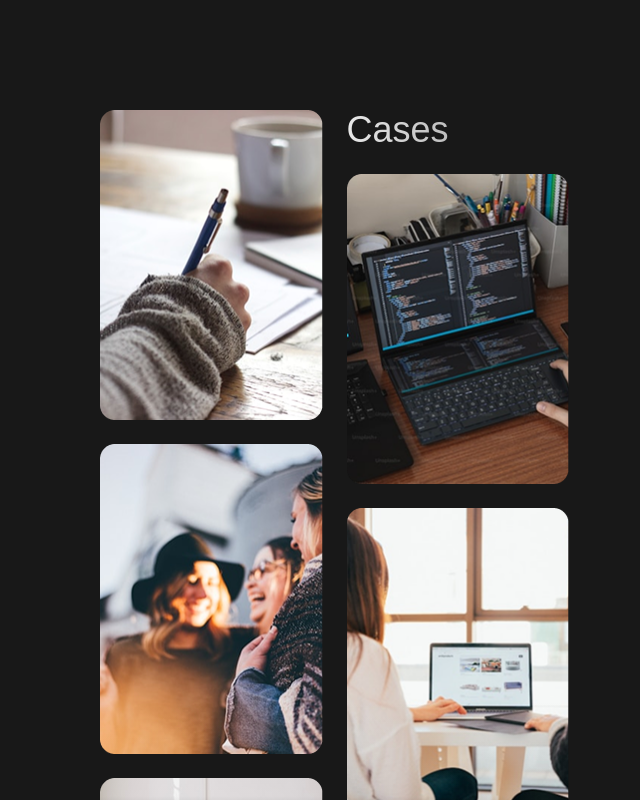
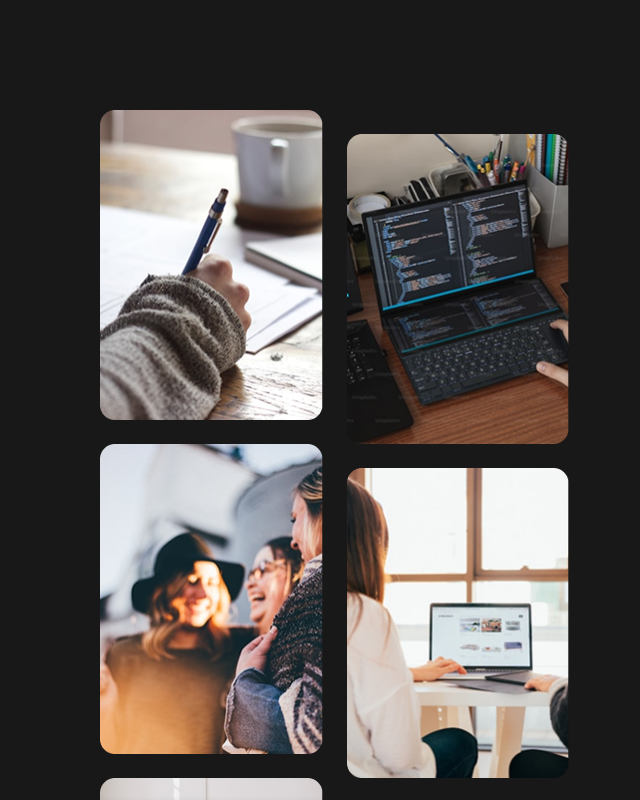
Before and after one commit to Douglas2803/Zerium, a Next.js app: page /components/Section/Hero/Paralax in a window 1280 px wide. Shown: the top 800 px of the page, without its empty margins (640-1280 px from the left). Built offline with nearby package versions, Linux system fonts and the light colour scheme.

Commit message:
refactor: Exclui titulo

```diff
--- a/src/app/components/Section/Hero/Paralax/page.tsx
+++ b/src/app/components/Section/Hero/Paralax/page.tsx
@@ -9,7 +9,7 @@ const Paralax = () => {
         <ParalaxItem x={2} />
       </div>
       <div className="flex flex-col gap-4 lg:gap-6">
-        <h1 className="text-left linear_grey_1 text-2xl lg:text-4xl">Cases</h1>
+        <h1 className="text-left linear_grey_1 text-2xl lg:text-4xl"></h1>
         <ParalaxItem x={3} />
         <ParalaxItem x={4} />
       </div>
```
